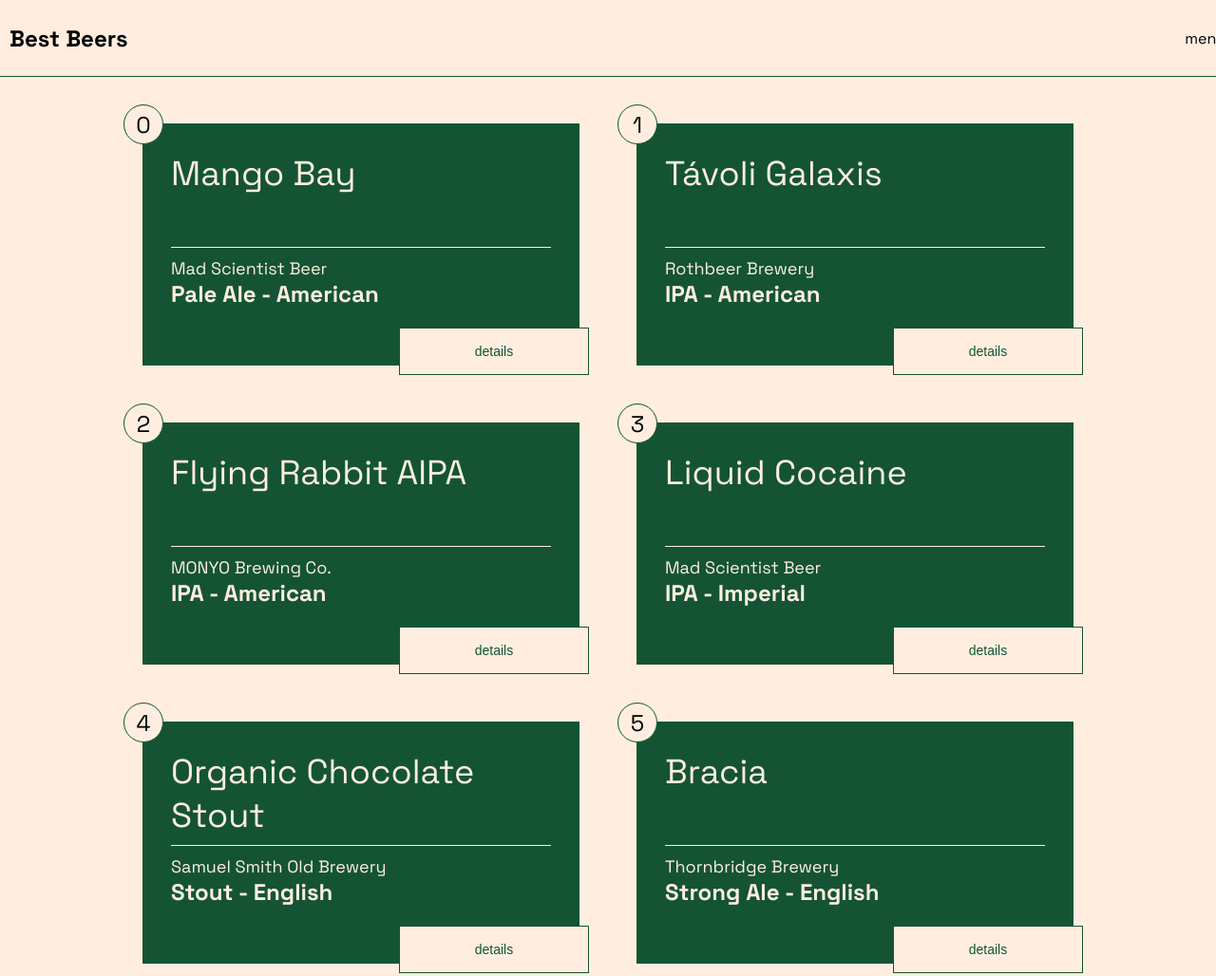
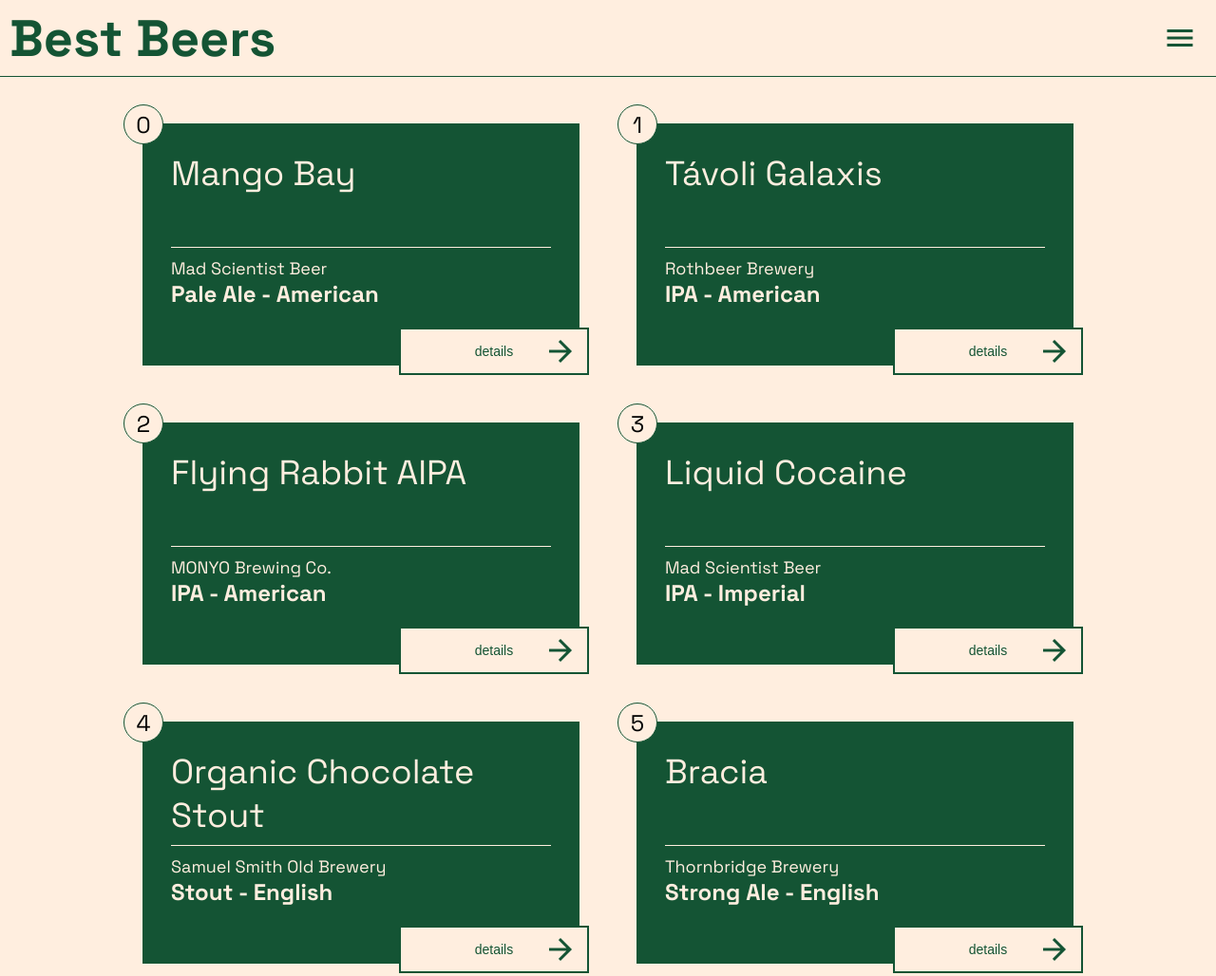
Before and after one commit to lakatosviki/exam-practice-ui, a plain HTML site: page frontend/index.html in a window 1280 px wide. Shown: the top 1028 px of the page at 95% size. Drawn offline with Linux system fonts and the light colour scheme.

Commit message:
finished

```diff
--- a/frontend/index.html
+++ b/frontend/index.html
@@ -4,6 +4,8 @@
     <meta charset="UTF-8">
     <meta http-equiv="X-UA-Compatible" content="IE=edge">
     <meta name="viewport" content="width=device-width, initial-scale=1.0"><link rel="preconnect" href="https://fonts.googleapis.com">
+    <link href="https://fonts.googleapis.com/icon?family=Material+Icons"
+      rel="stylesheet">
     <link rel="preconnect" href="https://fonts.gstatic.com" crossorigin>
     <link href="https://fonts.googleapis.com/css2?family=Space+Grotesk:wght@400;700&display=swap" rel="stylesheet">
     <link rel="stylesheet" href="style.css">
@@ -15,7 +17,7 @@
     <div id="root">
         <nav class="nav">
             <h1>Best Beers</h1>
-            <div>menu</div>
+            <span class="material-icons">menu</span>
         </nav>
         <section class="card-container">
 
--- a/frontend/script.js
+++ b/frontend/script.js
@@ -7,7 +7,9 @@ const Card = ({ title, sub, text }, index) => {
             <h2 class="title">${title}</h2>
             <h4 class="sub">${sub}</h4>
             <p class="text">${text}</p>
-            <button class="details">details</button>
+            <button class="details">details<span class="material-icons">
+            arrow_forward
+            </span></button>
         </div>
     `
 }
--- a/frontend/style.scss
+++ b/frontend/style.scss
@@ -22,8 +22,18 @@ body{
     padding: 10px;
     display: flex;
     justify-content: space-between;
+
     align-items: center;
     z-index: 100;
+    color: $secondary-color;
+    font-size: 36px;
+    overflow: hidden;
+
+    .material-icons{
+        font-size: 36px;
+        color: $secondary-color;
+        margin: 30px;
+    }
 }
 
 .card-container {
@@ -89,7 +99,15 @@ body{
             width: 200px;
             height: 50px;
             color: $secondary-color;
-            border: 1px solid $secondary-color;
+            border: 2px solid $secondary-color;
+
+            span{
+                position: absolute;
+                right: 10px;
+                top: 50%;
+                transform: translateY(-50%);
+                font-size: 36px;
+            }
 
             &:hover {
                 border-color: $primary-color;
```
Also changed, not shown: frontend/style.css, 1 other file.
